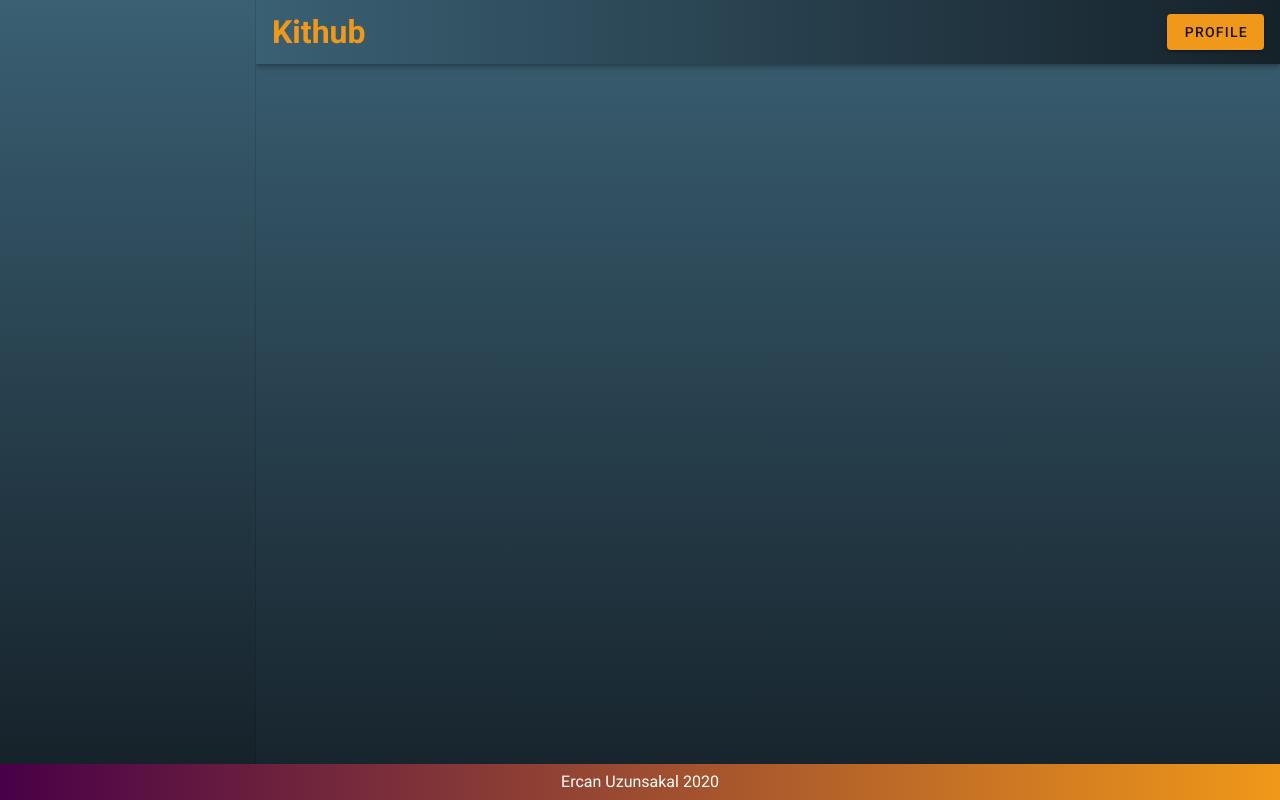
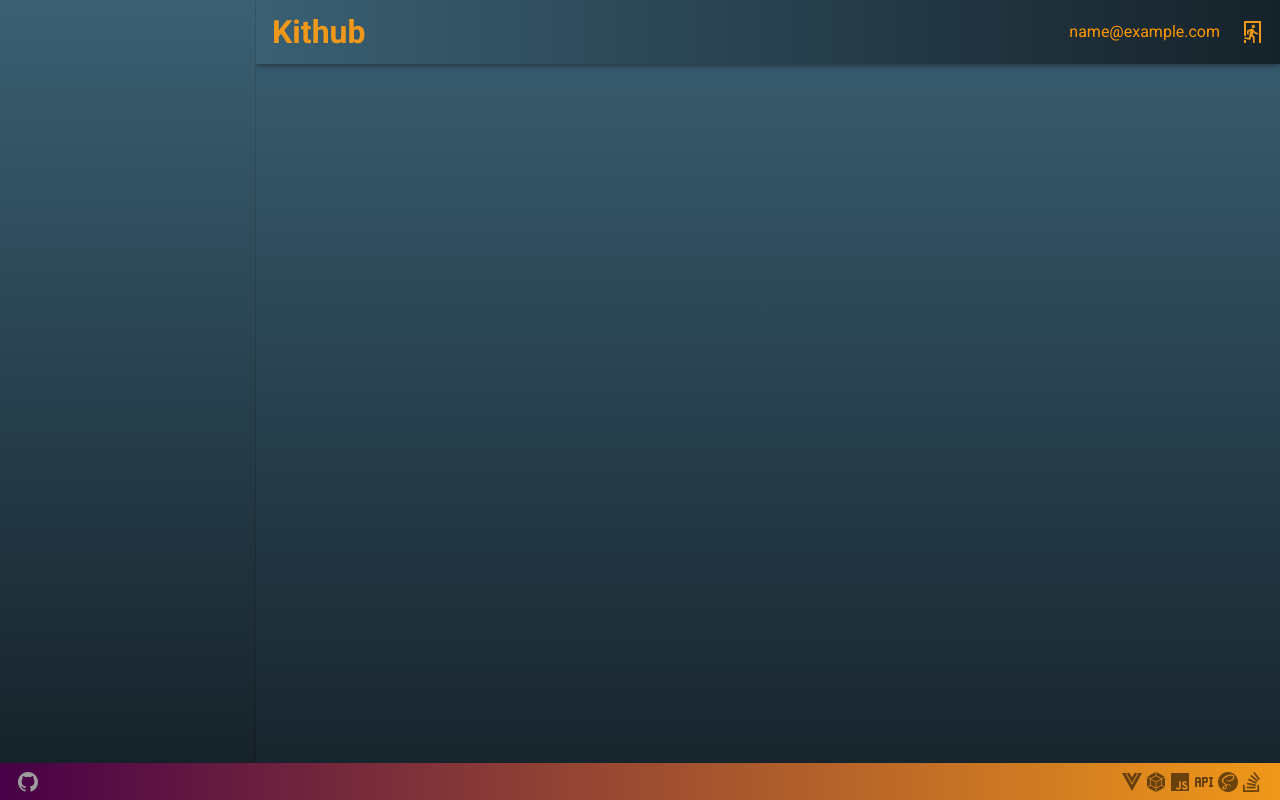
Before and after one commit to Ercan93/Kithub, a Vue app: page /profile in a window 1280 px wide. Built offline with nearby package versions, Linux system fonts and the light colour scheme; sample sign-in values are in the browser's storage.

Commit message:
Update Profile.vue

```diff
--- a/src/views/Profile.vue
+++ b/src/views/Profile.vue
@@ -1,8 +1,11 @@
 <template>
   <v-app>
-    <v-app-bar class="app" app>
+    <v-app-bar class="app-bar" app>
       <h1 class="brand-name">Kithub</h1>
-      <v-btn class="ml-auto" color="#F09819">Profile</v-btn>
+      <span class="ml-auto orange--text" color="#F09819">{{email}}</span>
+      <a>
+        <v-icon class="ml-5" color="#F09819">mdi-exit-run</v-icon>
+      </a>
     </v-app-bar>
 
     <v-navigation-drawer class="navigation" app></v-navigation-drawer>
@@ -12,7 +15,18 @@
     </v-main>
 
     <v-footer class="footer justify-center white--text mb-0" app>
-      <p class="mb-0">Ercan Uzunsakal 2020</p>
+      <a href="https://github.com/Ercan93" target="_blank">
+        <v-icon color="grey">mdi-github</v-icon>
+      </a>
+
+      <p class="mb-0 ml-auto">
+        <v-icon>mdi-vuejs</v-icon>
+        <v-icon>mdi-webpack</v-icon>
+        <v-icon>mdi-language-javascript</v-icon>
+        <v-icon>mdi-api</v-icon>
+        <v-icon>mdi-sass</v-icon>
+        <v-icon>mdi-stack-overflow</v-icon>
+      </p>
     </v-footer>
   </v-app>
 </template>
@@ -31,6 +45,8 @@ export default {
     if (!localToken) {
       this.$router.push("/");
     } else {
+      this.$store.state.userInfo.email = localEmail;
+      this.$store.state.userInfo.token = localToken;
       this.email = localEmail;
       this.token = localToken;
     }
@@ -39,7 +55,7 @@ export default {
 </script>
 <style lang="sass" scoped>
 
-.app
+.app-bar
     background: #16222A
     background: -webkit-linear-gradient(to right, #3A6073, #16222A)
     background: linear-gradient(to right, #3A6073, #16222A)
@@ -59,6 +75,4 @@ export default {
     background: linear-gradient(to right, #480048, #F09819)
 .brand-name
     color: #F09819
-
-
 </style>
```
